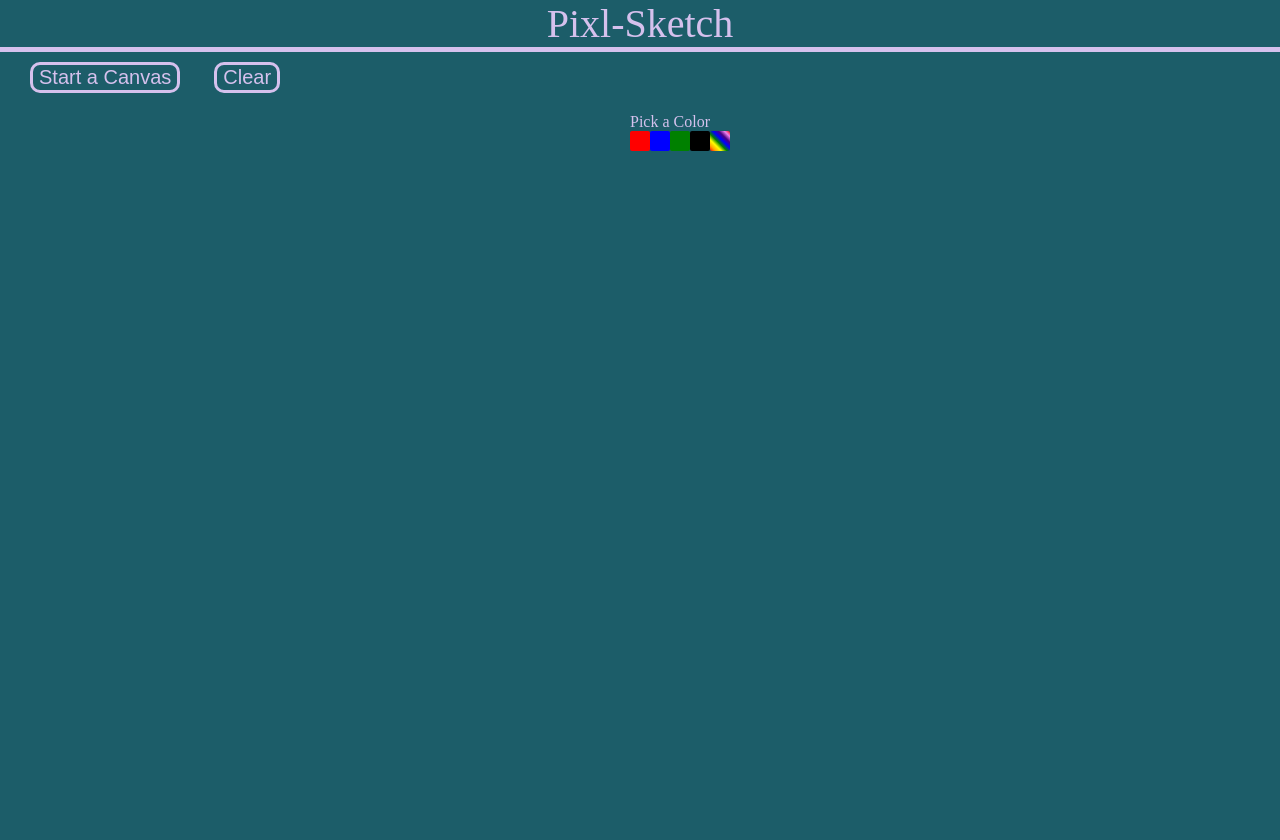
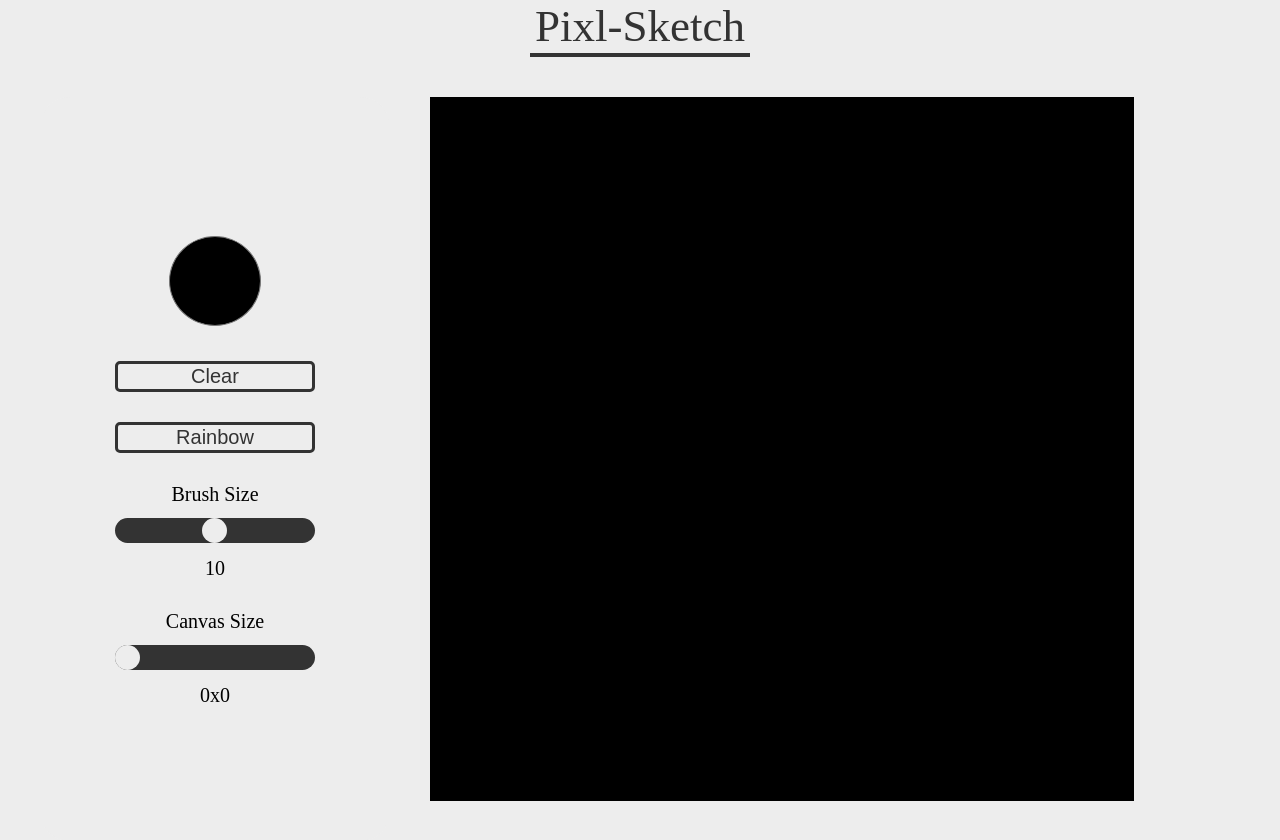
Before and after one commit to David-Gaspar-H/etch-a-sketch, a plain HTML site: page index.html in a window 1280 px wide. Before the commit the page ends 800 px from the top, so only its background shows below. Drawn offline with Linux system fonts and the light colour scheme.

Commit message:
New Branch to Edit the look of the website

```diff
--- a/index.html
+++ b/index.html
@@ -8,19 +8,31 @@
     <link rel="stylesheet" href="style.css">
 </head>
 <body>
-    <div class="header">Pixl-Sketch</div>
-    <button class="button" onclick="runIt()">Start a Canvas</button>
-    <button class="button clearButton" onclick="clearGrid()">Clear</button>
-    <div class="group">
-        <div class="container"></div>
-        <div class="c-container">
-            <div class="pickem">Pick a Color</div>
-            <div class="color-container" >
-                <div class="colors red"></div><div class="colors blue"></div><div class="colors green"></div><div class="colors black"></div><div class="colors rainbow"></div>
-
+    <div class="logo">
+        <div class="title">Pixl-Sketch </div>
+    </div>
+    <div class="main">
+        <div class="container">
+            <div class="navbar">
+                <input type="color" class="color">
+                <button class="clearButton">Clear</button>
+                <button class="clearButton">Rainbow</button>
+                <div class="slidecontainer">
+                    <div class="data-1">Brush Size</div>
+                    <input type="range" min="1" max="100" value="50" class="slider" id="brush">
+                    <div class="data-3">10</div>
+                </div>
+                <div class="slidecontainer">
+                    <div class="data-1">Canvas Size</div>
+                    <input type="range" min="1" max="100" value="1" class="slider" id="canvas">
+                    <div class="data-2">0x0</div>
+                </div>
             </div>
         </div>
+        <div class="canvas">
 
+        </div>
+        <div class="empty"></div>
     </div>
     <script src = "script.js"></script>
 </body>
--- a/script.js
+++ b/script.js
@@ -1,89 +1,34 @@
-// simple idea to make 16 by 16 grid just make a for loop with a nested for loop
-//for each first iteration we make one row div and append 16 child divs into that through the other loop
-// then we put flex display flex direction column in order for the css to stack the row divs on top of eachother
-//then we have our grid I THINK
+const canvas = document.querySelector('.canvas');
+const slide = document.querySelector('#canvas');
+const color = document.querySelector('.color');
 
-function runIt(){
-    //selecting color
-    //add a way to pick color by just choosing from like a spectrum type thing
-    let color = 'red';
-    const red = document.querySelector('.red');
-    const blue = document.querySelector('.blue');
-    const green = document.querySelector('.green');
-    const black = document.querySelector('.black');
-    const rainbow = document.querySelector('.rainbow');
-    red.addEventListener('click', () =>{
-        color = 'red';
-    });
-    green.addEventListener('click', () =>{
-        color = 'green';
-    });
-    blue.addEventListener('click', () =>{
-        color = 'blue';
-    });
-    black.addEventListener('click', () =>{
-        color = 'black';
-    });
-    rainbow.addEventListener('click', () =>{
-        color = 'rainbow';
-    });
-
-    //Prompting user for grid size
-    do {
-        userChoice = prompt('Please choose the dimension of your square ie: entering 16 would make a 16 by 16 square');
-    } while (userChoice > 100);
-    //setting up to make grid
-    let dimension = 500/(userChoice);
-    let container = document.querySelector('.container');
-    //clearing last grid if there is one
-    if(container.childNodes.length != 0){
-        let grid = document.querySelectorAll('.grid');
-        grid.forEach(ting => {
-            ting.remove();
+let size = slide.value;
+//function to claer and repopulate the canvas div with pixels to be drawn in
+function populate(size){
+    if(canvas.childNodes.length != 0){
+        let grid = document.querySelectorAll('.pixel');
+        grid.forEach(thing => {
+            thing.remove();
         })
     }
-    for(let i = 0; i < userChoice; i++){
-        let row = document.createElement('div');
-        row.classList.add('row');
-        container.appendChild(row);
-        for(let j = 0; j < userChoice; j++){
-            let div = document.createElement('div');
-            div.classList.add('grid');
-            div.style.cssText = `width: ${dimension}px; height: ${dimension}px; border: 0.5px solid black;`;
-            row.appendChild(div);
-        }
+    canvas.style.setProperty('--size', size)
+    for(let i = 0; i < size * size; i ++){
+        const pixel = document.createElement('div');
+        pixel.classList.add('pixel');
+        canvas.appendChild(pixel);
+
     }
-    //interacting between user and canvas
-    const boxes = Array.from(document.querySelectorAll('.grid'));
-    //boxes.forEach(box => box.setAttribute('style', `width: ${dimension}; height: white;`));
-    boxes.forEach(box => box.addEventListener('mouseover', () => {
-        if(color == 'rainbow'){
-            let numb1 = Math.floor(Math.random() * 500);
-            let numb2 = Math.floor(Math.random() * 500);
-            let numb3 = Math.floor(Math.random() * 500);
-            box.style.backgroundColor = `rgb(${numb1}, ${numb2}, ${numb3})`
+}
+//making the slide work
+slide.onchange = function() {
+    size = this.value;
+    populate(size)
+    const canvasSize = document.querySelector('.data-2')
+    canvasSize.textContent = size + "x" + size
+}
 
-        }
+//making the color work
+const boxes = Array.from(document.querySelectorAll('.grid'));
+boxes.forEach(() => {
 
-        else{
-            box.style.backgroundColor = `${color}`
-        }
-
-    }));
-    boxes.forEach(box => box.addEventListener('contextmenu', function(ev) {
-        ev.preventDefault();
-        box.style.backgroundColor = 'white';
-        return false;
-    }));
-}
-function clearGrid(){
-    let container = document.querySelector('.container');
-    if(container.childNodes.length != 0){
-        let grid = document.querySelectorAll('.grid');
-        grid.forEach(ting => {
-            ting.style.backgroundColor = 'white';
-        })
-        return;
-    }
-    return;
-}
+})
--- a/style.css
+++ b/style.css
@@ -1,78 +1,146 @@
+*{
+    color: 333;
+}
 body{
-    margin: 0;
-    background-color: #1c5d69;
+    margin: 0px;
+    padding: 0px;
+    background-color: #ededed;
 }
-.header{
-    background-color: #1c5d69;
-    color: #d5c1ed;
+.logo{
+    display: flex;
+    color: #333;
+    font-size: 45px;
+    border-radius: 5px;
+    justify-content: center;
+}
+.title{
+    padding-bottom: 1px;
+    padding-left: 5px;
+    padding-right: 5px;
+    border-bottom: solid #333 4px;
+}
+ul{
+    padding: 0;
+    list-style-type: none;
+    display: flex;
+    gap: 20px;
+}
+li{
+    font-size: 20px;
+    color: #333;
+}
+.size{
+    width: 50px;
+    color: #333;
+    background-color: #ededed;
+    font-size: 30px;
+}
+.slider {
+    -webkit-appearance: none;
+    appearance: none;
+    width: 200px;
+    height: 8%;
+    background: #333;
+    outline: none;
+    border-radius: 50px;
+}
+.slider::-webkit-slider-thumb {
+    appearance: none;
+    width: 25px;
+    height: 25px;
+    background: #ededed;
+    border-radius: 50px;
+}
+.data-1{
     text-align: center;
-    font-size: 40px;
-    border-bottom: 5px solid #d5c1ed;
+    margin-bottom: 10px;
+    font-size: 20px;
 }
-.button{
+.data-2{
+    text-align: center;
+    margin-top: 10px;
     font-size: 20px;
-    background-color: #1c5d69;
-    color: #d5c1ed;
-    border-radius: 10px;
-    border: 3px solid #d5c1ed;
+}
+.data-3{
+    text-align: center;
     margin-top: 10px;
-    margin-bottom: 20px;
-    margin-left: 30px;
-
+    font-size: 20px;
 }
-.group{
+.navbar{
+    display: flex;
+    flex-direction: column;
+    gap: 30px;
+    margin: 40px;
+    align-items: center;
+    background-color: #ededed;
+    min-height: 100%;
+    border-radius: 30px;
+    justify-content: center;
+}
+button{
+    font-size: 20px;
+    width: 200px;
+    background-color: #ededed;
+    color: #333;
+    border-radius: 5px;
+    border: 3px solid #333;
+}
+.text{
+    font-size: 20px;
+    width: 200px;
+    background-color: #ededed;
+    color: #333;
+    border-radius: 30px;
+    border: 3px solid #333;
+}
+.color{
+    width: 100px;
+    height: 100px;
+    appearance: none;
+    background-color: transparent;
+    border: none;
+    cursor: pointer;
+}
+.color::-webkit-color-swatch{
+    border-radius: 50%;
+}
+.container{
+    flex-grow: 1;
+}
+.canvas{
+    --size: 4;
+    background-color: black;
+    margin-top: 40px;
+    height: 700px;
+    width: 700px;
+    display: grid;
+    grid-template-columns: repeat(var(--size),1fr);
+    grid-template-rows: repeat(var(--size),1fr);
+    gap: 2px;
+    padding: 2px;
+}
+.pixel{
+    background-color: #fff;
+    border-radius: 1px;
+}
+}
+.cont{
+    justify-content: center;
+    align-self: center;
+    flex-grow: 2;
+}
+.empty{
+    flex-grow: 1;
+}
+.main{
     display: flex;
 }
-.container{
-    margin-left: 30px;
+.text{
+    margin-top: 40px;
+}
+.inputs{
     display: flex;
-    flex-direction: column;
-    width: 500px;
-    height: 500px;
+    gap: 5px;
+    margin-top: 50px;
+    align-items: center;
 }
-.grid{
-    background-color: white;
-}
-
-.row{
-    display: flex;
-}
-.color{
-    background-color: red;
-}
-.colors{
-    width: 20px;
-    height: 20px;
-    border-radius: 2px;
-    display: flex;
-}
-.red{
-    background-color: red;
-}
-.blue{
-    background-color: blue;
-}
-.green{
-    background-color: green;
-}
-.black{
-    background-color: black;
-}
-.rainbow{
-    background: linear-gradient(45deg, red, orange, yellow, green, blue, indigo, violet, red);
-}
-.color-container{
-    display: flex;
-}
-.c-container{
-    margin-left: 100px;
-}
-.pickem{
-    color: #d5c1ed;
-}
-.sign-in{
-    margin-top:0px;
-    margin-left: 50px;
-    font-size: medium;
-
-}
```
Also changed, not shown: images/pxl.png (added).
